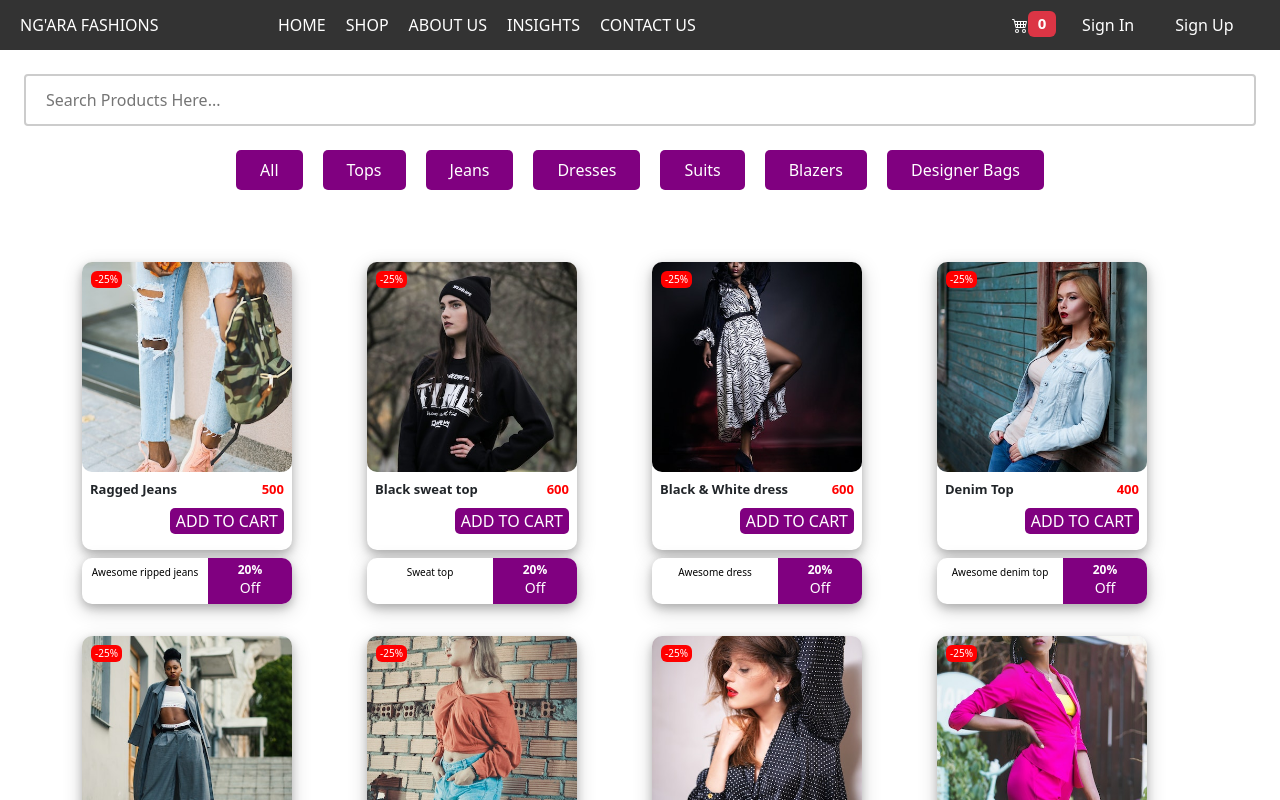
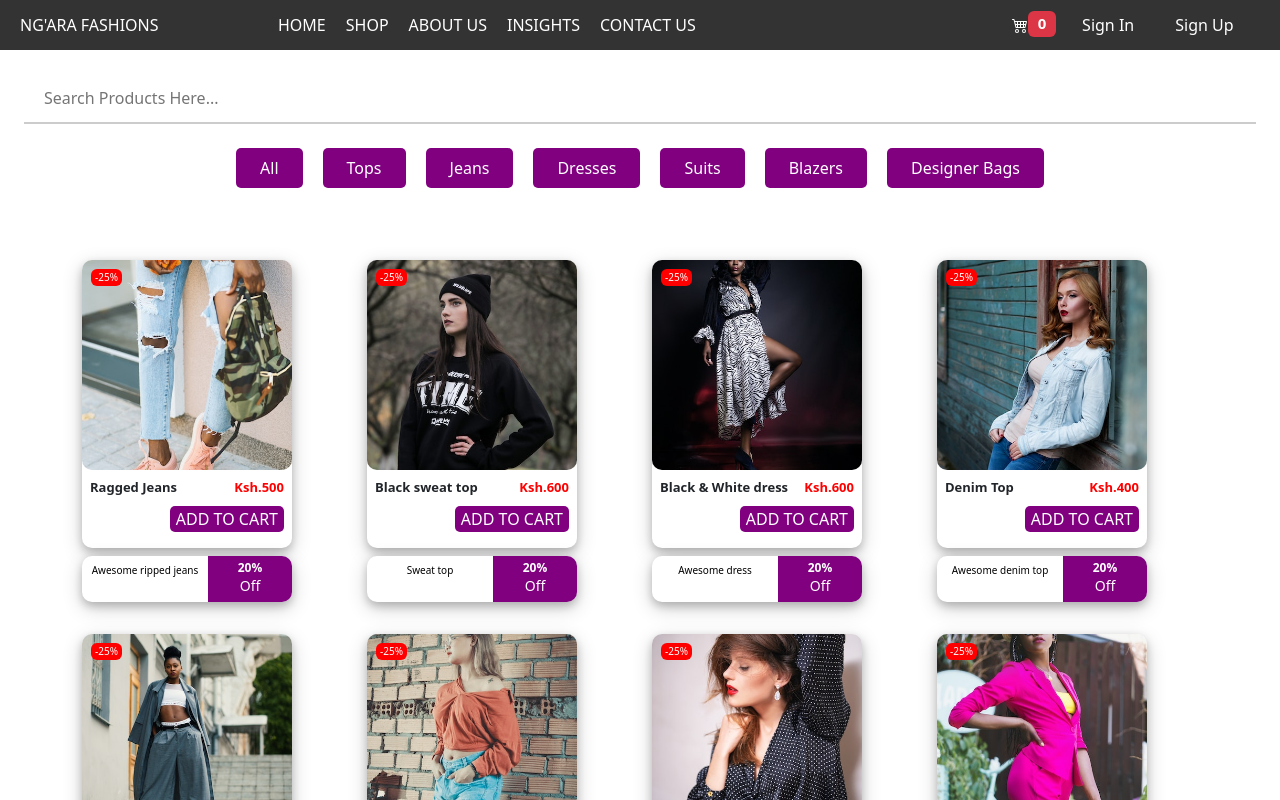
Before and after one commit to Carol254/kuiFashions, an Angular app: page /dashboard/shop in a window 1280 px wide. Shown: the top 800 px of the page. Built offline with nearby package versions, Linux system fonts and the light colour scheme.

Commit message:
few changes on the shop-page

```diff
--- a/src/app/dashboard/shop/shop.component.css
+++ b/src/app/dashboard/shop/shop.component.css
@@ -233,17 +233,16 @@ button{
 
 input[type=text] {
 	width:100%;
-	box-sizing: border-box;
-	border: 2px solid #ccc;
-	border-radius: 4px;
+	border: none;
+	border-bottom: 2px solid #ccc;
 	font-size: 16px;
-	background-color: white;
 	background-position: 10px 10px;
 	background-repeat: no-repeat;
 	padding: 12px 10px 12px 20px;
   }
 
   input[type=text]:focus {
-	border: 2px solid purple;
+	border: none;
+	border-bottom: 2px solid purple;
 	outline: none;
   }
--- a/src/app/dashboard/shop/shop.component.html
+++ b/src/app/dashboard/shop/shop.component.html
@@ -37,7 +37,7 @@
     							<div class="d-flex justify-content-between align-items-center">
     								<h5 class="dress-name">{{product.name}}</h5>
     								<div class="d-flex flex-column mb-2">
-    									<span class="new-price">{{product.amount}}</span>
+    									<span class="new-price">Ksh.{{product.amount}}</span>
 
     								</div>
     							</div>
--- a/src/assets/from_server/products.json
+++ b/src/assets/from_server/products.json
@@ -76,7 +76,7 @@
         "name":"Pink Top",
         "description":"Awesome Pink top",
         "img":"/assets/pink-top.jpg",
-        "Amount":500,
+        "amount":500,
         "category":"tops",
         "qty":1
       },
```
